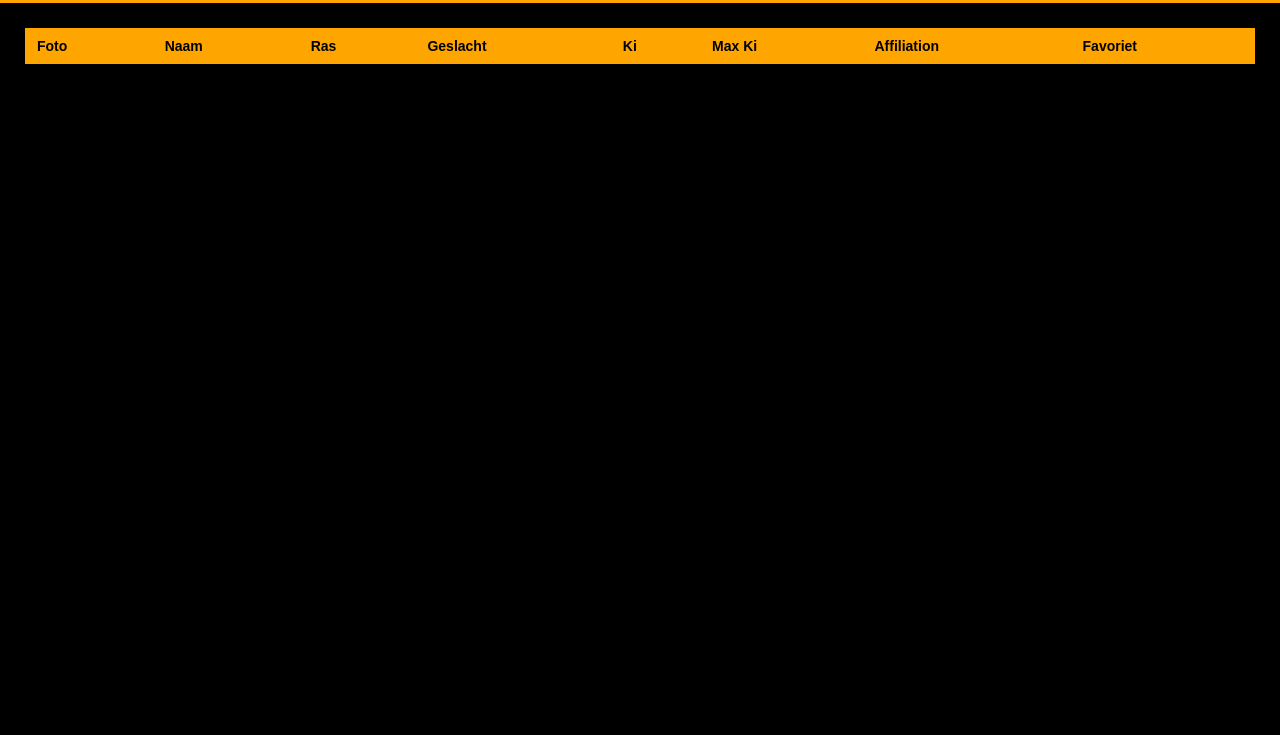
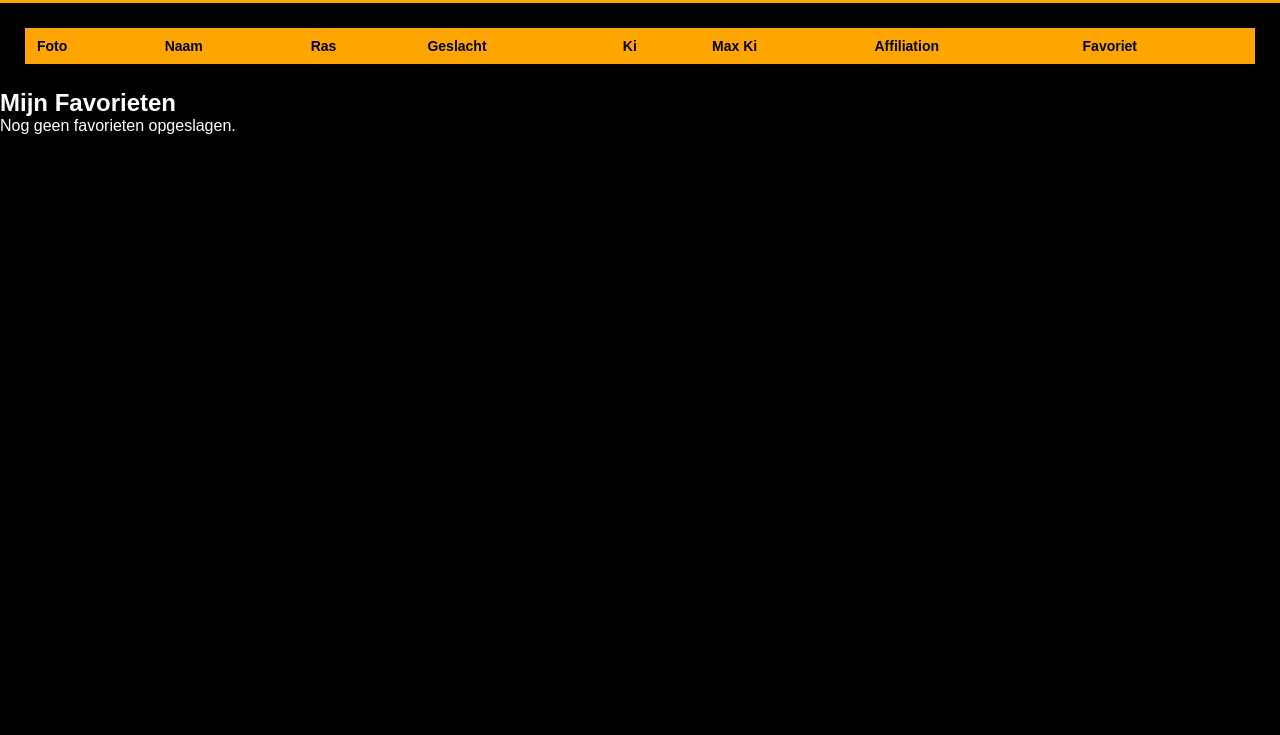
Before and after one commit to HamzaL2/Dragon-Ball-website, a website built with Vite: page index.html in a window 1280 px wide. Shown: the part 65-800 px from the top of the page. Built offline with nearby package versions, Linux system fonts and the light colour scheme.

Commit message:
HTML: favorieten sectie onderaan

```diff
--- a/index.html
+++ b/index.html
@@ -66,5 +66,12 @@
       </div>
     </main>
 
+    <section id="favoriten-sectie">
+      <h2 id="favoriten-titel">Mijn Favorieten</h2>
+      <div id="favoriten-lijst">
+        <p id="geen-favorieten">Nog geen favorieten opgeslagen.</p>
+      </div>
+    </section>
+
   </body>
 </html>
```
